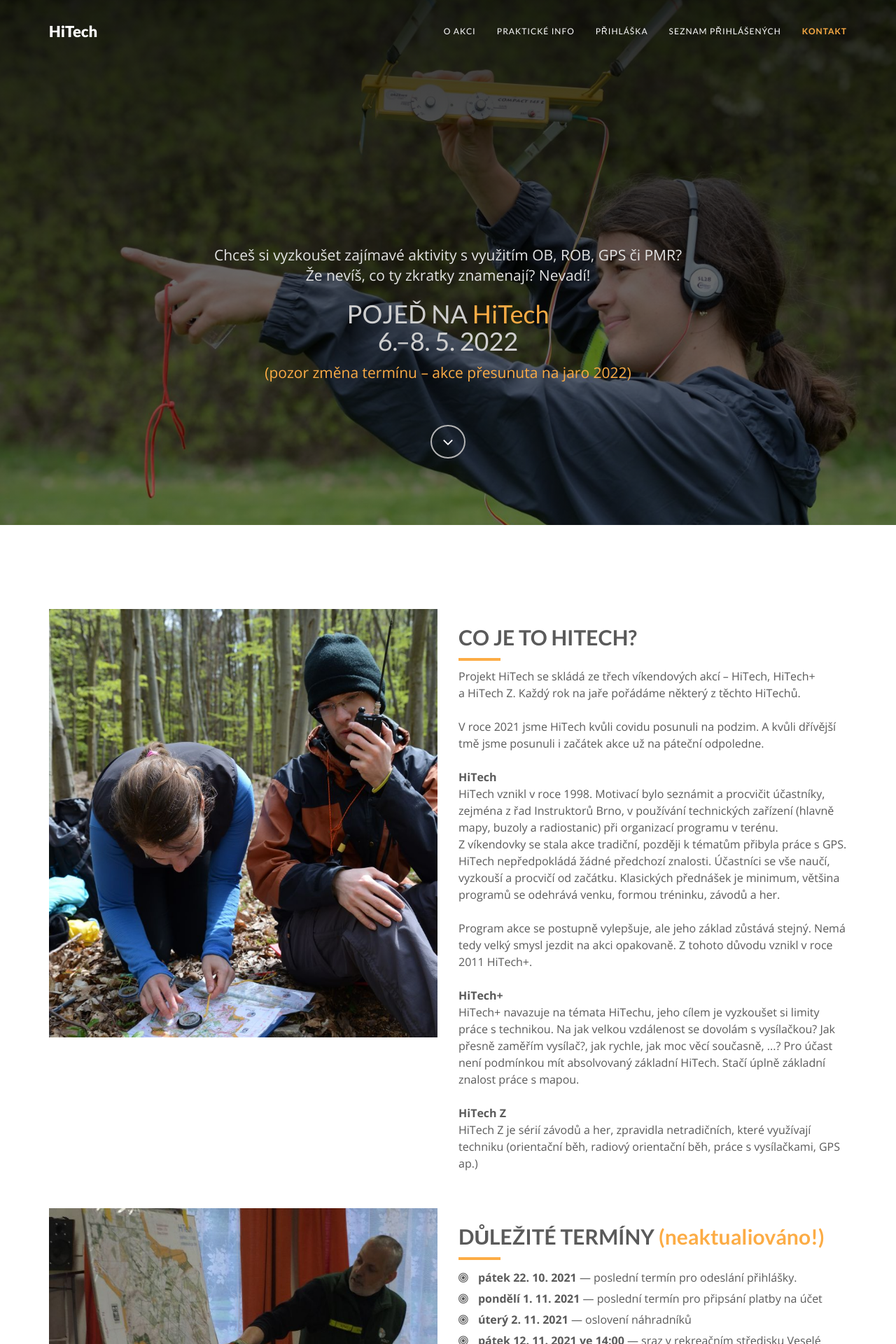
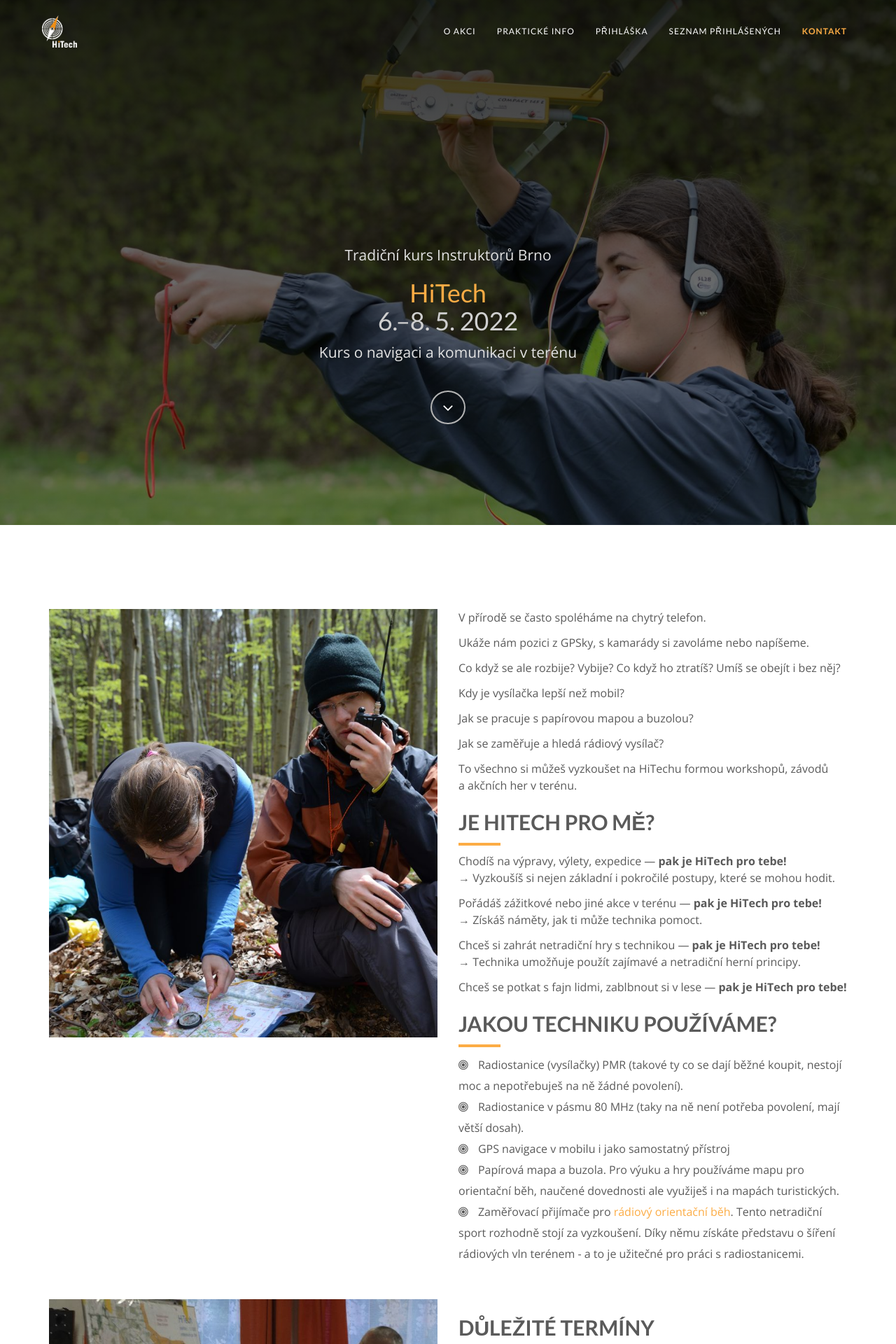
Before and after one commit to InstruktoriBrno/hitech-web, a PHP site: page / in a window 1280 px wide. Shown: the top 1920 px of the page at 70% size. Run offline with PHP 8.4, Linux system fonts and the light colour scheme; some libraries are stand-ins or nearby versions.

Commit message:
HiTech 2022 (#2)

```diff
--- a/css/style.css
+++ b/css/style.css
@@ -85,6 +85,11 @@ ul, ol{
 font-size: 22px;
 color: #fff;
 font-weight: 900;
+padding: 2px 0 2px 5px;
+}
+
+#tf-menu .navbar-brand img {
+	height: 100%;
 }
 
 #tf-menu.navbar-default .navbar-nav > li > a {
--- a/index.html
+++ b/index.html
@@ -6,7 +6,7 @@
     <meta charset="utf-8">
     <!--[if IE]><meta http-equiv="x-ua-compatible" content="IE=9" /><![endif]-->
     <meta name="viewport" content="width=device-width, initial-scale=1">
-    <title>HiTech 2021</title>
+    <title>HiTech 2022</title>
     <meta name="description" content="Víkend zaměřený na orientaci a pohyb v terénu.">
     <meta name="keywords" content="orientace, mapa, buzola, vysilacky, OB">
     <meta name="author" content="">
@@ -57,7 +57,7 @@
             <span class="icon-bar"></span>
             <span class="icon-bar"></span>
           </button>
-          <a class="navbar-brand" href="index.html">HiTech</a>
+          <a class="navbar-brand" href="index.html"><img src="img/logo.png" class="icon-bar"></a>
         </div>
 
         <!-- Collect the nav links, forms, and other content for toggling -->
@@ -78,12 +78,9 @@
     <div id="tf-home" class="text-center">
         <div class="overlay">
             <div class="content">
-                <p class="lead">
-                    Chceš si vyzkoušet zajímavé aktivity s&nbsp;využitím OB, ROB, GPS či PMR?<br>
-                    Že nevíš, co ty zkratky znamenají? Nevadí!</p>
-                <h1>Pojeď na <span class="color">HiTech</span><br />6.&ndash;8. 5. 2022</h1>
-                <p class="color lead" style="color: #fcac45;">(pozor změna termínu &ndash; akce přesunuta na jaro 2022)</p>
-                <br />
+                <p class="lead">Tradiční kurs Instruktorů Brno</p>
+                <h1><span class="color">HiTech</span><br />6.&ndash;8. 5. 2022</h1>
+                <p class="lead">Kurs o&nbsp;navigaci a&nbsp;komunikaci v&nbsp;terénu</p>
                 <a href="#tf-about" class="fa fa-angle-down page-scroll"></a>
             </div>
         </div>
@@ -99,26 +96,61 @@
                 </div>
                 <div class="col-md-6">
                     <div class="about-text">
+                        <p class="intro">V&nbsp;přírodě se často spoléháme na chytrý telefon.</p>
+                        <p class="intro">Ukáže nám pozici z&nbsp;GPSky, s&nbsp;kamarády si zavoláme nebo napíšeme.</p>
+                        <p class="intro">Co když se ale rozbije? Vybije? Co když ho ztratíš? Umíš se obejít i&nbsp;bez něj?</p>
+                        <p class="intro">Kdy je vysílačka lepší než mobil?</p>
+                        <p class="intro">Jak se pracuje s&nbsp;papírovou mapou a&nbsp;buzolou?</p>
+                        <p class="intro">Jak se zaměřuje a&nbsp;hledá rádiový vysílač?</p>
+                        <p class="intro">To všechno si můžeš vyzkoušet na HiTechu formou workshopů, závodů a&nbsp;akčních her v&nbsp;terénu.</p>
                         <div class="section-title">
-                            <h2><strong>Co je to HiTech?</strong></h2>
+                            <h2><strong>Je HiTech pro mě?</strong></h2>
                             <hr>
                             <div class="clearfix"></div>
                         </div>
                         <p class="intro">
-                          Projekt HiTech se skládá ze třech víkendových akcí &ndash; HiTech, HiTech+ a&nbsp;HiTech Z. Každý rok na jaře pořádáme některý z&nbsp;těchto HiTechů.<br /><br />
-                          V&nbsp;roce 2021 jsme HiTech kvůli covidu posunuli na podzim. A&nbsp;kvůli dřívější tmě jsme posunuli i&nbsp;začátek akce už na páteční odpoledne.<br />
-                          <br />
-                          <strong>HiTech</strong><br />
-                          HiTech vznikl v&nbsp;roce 1998. Motivací bylo seznámit a&nbsp;procvičit účastníky, zejména z&nbsp;řad Instruktorů Brno, v&nbsp;používání technických zařízení (hlavně mapy, buzoly a&nbsp;radiostanic) při organizací programu v&nbsp;terénu. Z&nbsp;víkendovky se stala akce tradiční, později k&nbsp;tématům přibyla práce s&nbsp;GPS. HiTech nepředpokládá žádné předchozí znalosti. Účastníci se vše naučí, vyzkouší a&nbsp;procvičí od začátku. Klasických přednášek je minimum, většina programů se odehrává venku, formou tréninku, závodů a&nbsp;her.<br />
-                          <br />
-                          Program akce se postupně vylepšuje, ale jeho základ zůstává stejný. Nemá tedy velký smysl jezdit na akci opakovaně. Z&nbsp;tohoto důvodu vznikl v&nbsp;roce 2011 HiTech+.<br />
-                          <br />
-                          <strong>HiTech+</strong><br />
-                          HiTech+ navazuje na témata HiTechu, jeho cílem je vyzkoušet si limity práce s&nbsp;technikou. Na jak velkou vzdálenost se dovolám s&nbsp;vysílačkou? Jak přesně zaměřím vysílač?, jak rychle, jak moc věcí současně, ...? Pro účast není podmínkou mít absolvovaný základní HiTech. Stačí úplně základní znalost práce s&nbsp;mapou.<br />
-                          <br />
-                          <strong>HiTech Z</strong><br />
-                          HiTech Z&nbsp;je sérií závodů a&nbsp;her, zpravidla netradičních, které využívají techniku (orientační běh, radiový orientační běh, práce s&nbsp;vysílačkami, GPS ap.)<br />
+                            Chodíš na výpravy, výlety, expedice &mdash; <strong>pak je HiTech pro tebe!</strong><br>
+                            &RightArrow; Vyzkoušíš si nejen základní i&nbsp;pokročilé postupy, které se mohou hodit.
                         </p>
+                        <p class="intro">
+                            Pořádáš zážitkové nebo jiné akce v&nbsp;terénu &mdash; <strong>pak je HiTech pro tebe!</strong><br>
+                            &RightArrow; Získáš náměty, jak ti může technika pomoct.
+                        </p>
+                        <p class="intro">
+                            Chceš si zahrát netradiční hry s&nbsp;technikou &mdash; <strong>pak je HiTech pro tebe!</strong><br>
+                            &RightArrow; Technika umožňuje použít zajímavé a&nbsp;netradiční herní principy.
+                        </p>
+
+                        <p class="intro">
+                            Chceš se potkat s&nbsp;fajn lidmi, zablbnout si v&nbsp;lese &mdash; <strong>pak je HiTech pro tebe!</strong>
+                        </p>
+                        <div class="section-title">
+                            <h2><strong>Jakou techniku používáme?</strong></h2>
+                            <hr>
+                            <div class="clearfix"></div>
+                        </div>
+                        <ul class="about-list">
+                            <li>
+                                <span class="fa fa-bullseye"></span>
+                                Radiostanice (vysílačky) PMR (takové ty co se dají běžné koupit, nestojí moc a&nbsp;nepotřebuješ na ně žádné povolení).
+                            </li>
+                            <li>
+                                <span class="fa fa-bullseye"></span>
+                                Radiostanice v&nbsp;pásmu 80 MHz (taky na ně není potřeba povolení, mají větší dosah).
+                            </li>
+                            <li>
+                                <span class="fa fa-bullseye"></span>
+                                GPS navigace v&nbsp;mobilu i&nbsp;jako samostatný přístroj
+                            </li>
+                            <li>
+                                <span class="fa fa-bullseye"></span>
+                                Papírová mapa a&nbsp;buzola. Pro výuku a&nbsp;hry používáme mapu pro orientační běh, naučené dovednosti ale využiješ i&nbsp;na mapách turistických.
+                            </li>
+                            <li>
+                                <span class="fa fa-bullseye"></span>
+                                Zaměřovací přijímače pro <a href="http://www.ardf.cz/index.php?clanek=2" target="_blank">rádiový orientační běh</a>. Tento netradiční sport rozhodně stojí za vyzkoušení. Díky němu získáte představu o&nbsp;šíření rádiových vln terénem - a&nbsp;to je užitečné pro práci s&nbsp;radiostanicemi.
+                            </li>
+                        </ul>
                     </div>
                 </div>
             </div>
@@ -130,30 +162,30 @@
                     <div class="about-text">
 
                         <div class="section-title">
-                            <h2><strong>Důležité termíny <span class="color">(neaktualiováno!)</span></strong></h2>
+                            <h2><strong>Důležité termíny</strong></h2>
                             <hr>
                             <div class="clearfix"></div>
                         </div>
                         <ul class="about-list">
                             <li>
                                 <span class="fa fa-bullseye"></span>
-                                <strong>pátek 22. 10. 2021</strong> &mdash; poslední termín pro odeslání přihlášky.
+                                <strong>pátek 1. 4. 2022</strong> &mdash; poslední termín pro odeslání přihlášky.
                             </li>
                             <li>
                                 <span class="fa fa-bullseye"></span>
-                                <strong>pondělí 1. 11. 2021</strong> &mdash; poslední termín pro připsání platby na účet
+                                <strong>čtvrtek 14. 4. 2022 (Zelený čtvrtek)</strong> &mdash; poslední termín pro připsání platby na účet
                             </li>
                             <li>
                                 <span class="fa fa-bullseye"></span>
-                                <strong>úterý 2. 11. 2021</strong> &mdash; oslovení náhradníků
+                                <strong>úterý 19. 4. 2022</strong> &mdash; oslovení náhradníků
                             </li>
                             <li>
                                 <span class="fa fa-bullseye"></span>
-                                <strong>pátek 12. 11. 2021 ve 14:00</strong> &mdash; sraz v&nbsp;rekreačním středisku Veselé hromady u&nbsp;Svratouchu (<a href="https://mapy.cz/s/puvusasazo" target="_blank">mapa</a>)
+                                <strong>pátek 6. 5. 2022 v&nbsp;18:00</strong> &mdash; sraz v&nbsp;rekreačním středisku Veselé hromady u&nbsp;Svratouchu (<a href="https://mapy.cz/s/puvusasazo" target="_blank">mapa</a>)
                             </li>
                         </ul>
                         <div class="section-title">
-                            <h2><strong>Cena akce <span class="color">(neaktualiováno!)</span></strong></h2>
+                            <h2><strong>Cena akce</strong></h2>
                             <hr>
                             <div class="clearfix"></div>
                         </div>
@@ -191,13 +223,13 @@
                         <p class="intro">Podmínkou účasti je věk alespoň 18 let a&nbsp;dobrý zdravotní stav.</p>
                         <p class="intro">Přednost mají účastníci, kteří na HiTech jedou poprvé<!-- a účastníci Instruktorského kurzu-->.</p>
 
-                        <div class="section-title">
+                        <!--<div class="section-title">
                             <h2><strong>Doprava</strong></h2>
                             <hr>
                             <div class="clearfix"></div>
                             <p class="intro">Na akci lze dorazit autem, vlakem do Pusté Kamenice ve 12:38 (cca 6km) nebo autobusem do Svratky 12:25 (cca 2,5km)</p>
                             <p class="intro">Program bude končit v&nbsp;neděli kolem 16. hodiny.</p>
-                        </div>
+                        </div>-->
                     </div>
                 </div>
             </div>
@@ -264,10 +296,6 @@
                             </li>
                             <li>
                                 <span class="fa fa-bullseye"></span>
-                                mikrotužka 0,5mm
-                            </li>
-                            <li>
-                                <span class="fa fa-bullseye"></span>
                                 tenký červený fix (lihový, vodou nesmývatelný, permanent), např. <a href="http://www.centropen.cz/#!/cz/produkty/kancelar/41-ohp-permanent-2636-f" target="_blank">Centropen&nbsp;2636&nbsp;OHP PERMANENT</a>
                             </li>
                         </ul>
@@ -292,6 +320,34 @@
                     </div>
                 </div>
             </div>
+            <div class="row">
+                <div class="col-md-6">
+                    <img src="img/02g.jpg" class="img-responsive">
+                </div>
+                <div class="col-md-6">
+                    <div class="about-text">
+                        <div class="section-title">
+                            <h2><strong>O&nbsp;projektu HiTech</strong></h2>
+                            <hr>
+                            <div class="clearfix"></div>
+                        </div>
+                        <p class="intro">
+                          Projekt HiTech se skládá ze třech víkendových akcí &ndash; HiTech, HiTech+ a&nbsp;HiTech Z. Každý rok na jaře pořádáme některý z&nbsp;těchto HiTechů.<br />
+                          <br />
+                          <strong>HiTech</strong><br />
+                          HiTech vznikl v&nbsp;roce 1998. Motivací bylo seznámit a&nbsp;procvičit účastníky, zejména z&nbsp;řad Instruktorů Brno, v&nbsp;používání technických zařízení (hlavně mapy, buzoly a&nbsp;radiostanic) při organizací programu v&nbsp;terénu. Z&nbsp;víkendovky se stala akce tradiční, později k&nbsp;tématům přibyla práce s&nbsp;GPS. HiTech nepředpokládá žádné předchozí znalosti. Účastníci se vše naučí, vyzkouší a&nbsp;procvičí od začátku. Klasických přednášek je minimum, většina programů se odehrává venku, formou tréninku, závodů a&nbsp;her.<br />
+                          <br />
+                          Program akce se postupně vylepšuje, ale jeho základ zůstává stejný. Nemá tedy velký smysl jezdit na akci opakovaně. Z&nbsp;tohoto důvodu vznikl v&nbsp;roce 2011 HiTech+.<br />
+                          <br />
+                          <strong>HiTech+</strong><br />
+                          HiTech+ navazuje na témata HiTechu, jeho cílem je vyzkoušet si limity práce s&nbsp;technikou. Na jak velkou vzdálenost se dovolám s&nbsp;vysílačkou? Jak přesně zaměřím vysílač? Jak rychle, jak moc věcí současně, ...? Pro účast není podmínkou mít absolvovaný základní HiTech. Stačí úplně základní znalost práce s&nbsp;mapou.<br />
+                          <br />
+                          <strong>HiTech Z</strong><br />
+                          HiTech Z&nbsp;je sérií závodů a&nbsp;her, zpravidla netradičních, které využívají techniku (orientační běh, rádiový orientační běh, práce s&nbsp;vysílačkami, GPS ap.)<br />
+                        </p>
+                    </div>
+                </div>
+            </div>
 
         </div>
     </div>
@@ -307,15 +363,12 @@
                     </div>
                 </div>
                 <div class="center">
-                    <p>Jelikož se akce přesunula na léto 2022, přihlašování je aktuálně pozastaveno.</p>
-                    <!--
                     <p>
-                        Ti, kteří se tímto formulářem přihlásí mezi prvními 32, mohou uhradit účastnický poplatek, ostatní se stávají náhradníky. Pokud od přihlášených účastníků neobdržíme na účet organizátorů účastnický poplatek do 1. 11. 2021, budou jejich místa nabídnuta náhradníkům.
+                        Ti, kteří se tímto formulářem přihlásí mezi prvními 32, mohou uhradit účastnický poplatek, ostatní se stávají náhradníky. Pokud od přihlášených účastníků neobdržíme na účet organizátorů účastnický poplatek do 14. 4. 2022, budou jejich místa nabídnuta náhradníkům.
                     </p>
                     <p>
                         <a class="btn btn-primary" href="https://forms.gle/Lu5X4YUNPDvcKihE7" target="_blank">Přihlašovací formulář</a>
                     </p>
-                    -->
                 </div>
             </div>
         </div>
@@ -336,7 +389,7 @@
                             <hr>
                             <div class="clearfix"></div>
                         </div>
-                        <iframe height="750" src="https://docs.google.com/spreadsheets/d/e/2PACX-1vR7hloMIKs8RvZL95ZOTk6MsomArmi4DjxEAfCCFwWSEn7gm80ZOvnYaxJhNXiH_-_s03QJ5EdtUhQK/pubhtml?gid=1001820659&amp;single=true&amp;widget=true&amp;headers=false"></iframe>
+                        <iframe width="400" height="750" src="https://docs.google.com/spreadsheets/d/e/2PACX-1vR7hloMIKs8RvZL95ZOTk6MsomArmi4DjxEAfCCFwWSEn7gm80ZOvnYaxJhNXiH_-_s03QJ5EdtUhQK/pubhtml?gid=1001820659&amp;single=true&amp;widget=true&amp;headers=false"></iframe>
                     </div>
                 </div>
             </div>
```
Also changed, not shown: img/02g.jpg (added), img/logo.png (added).
